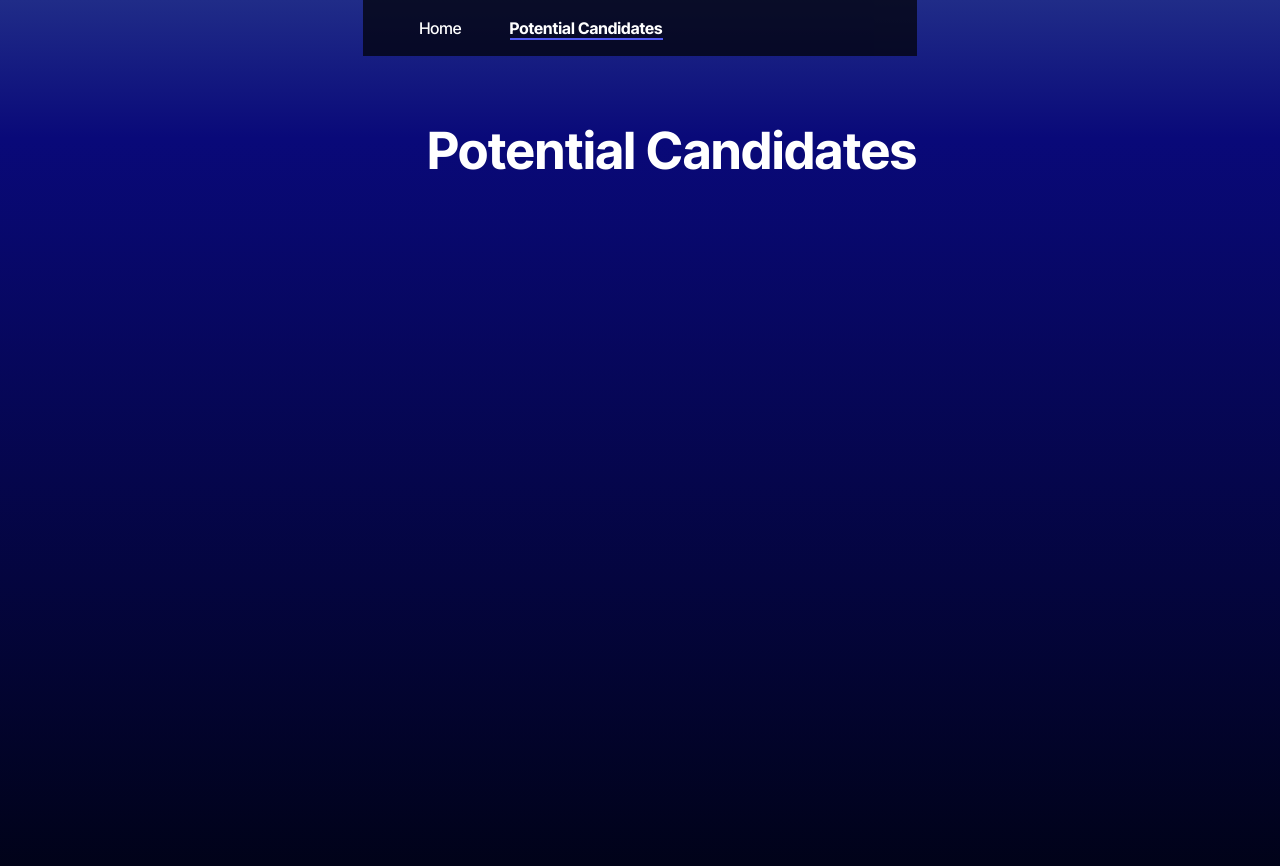
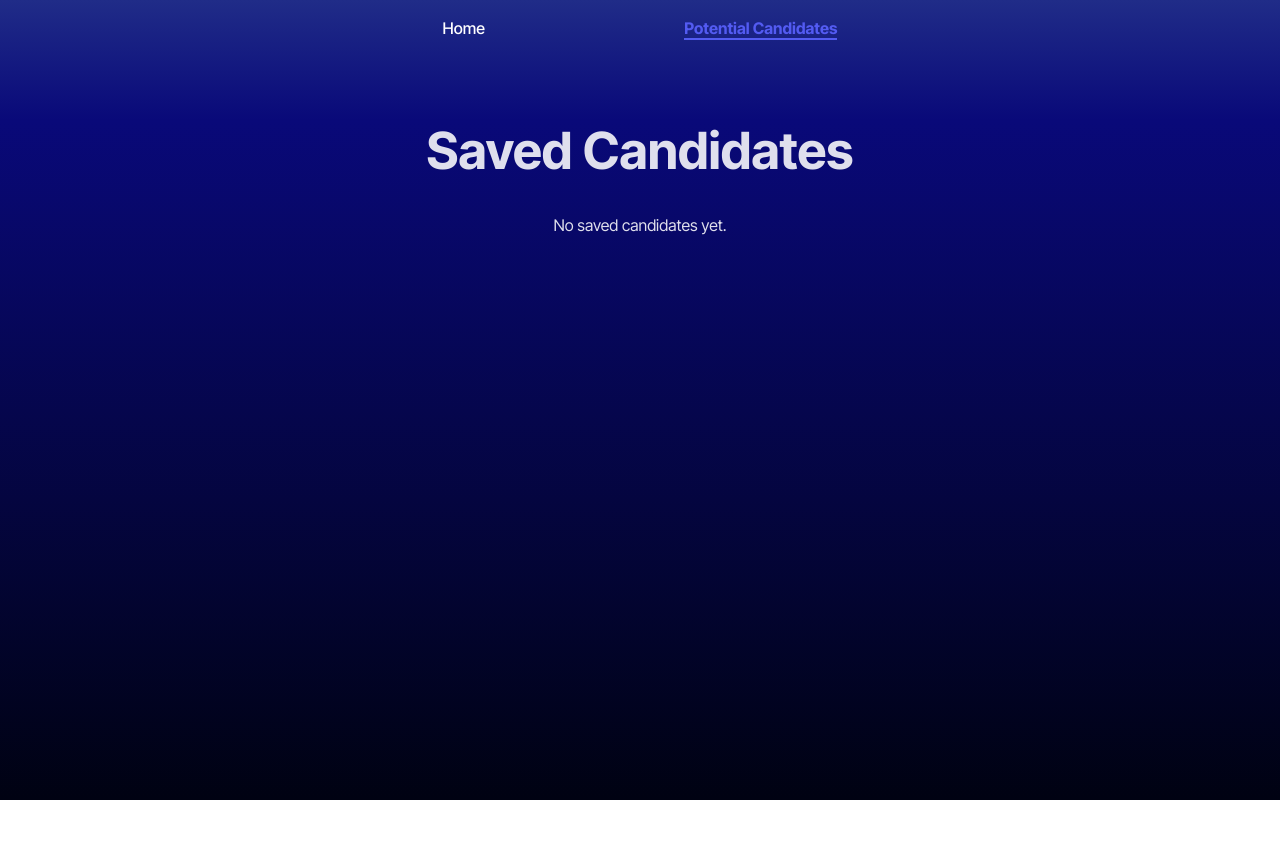
Before and after one commit to BlakeTorrey/sample-user-list, a React (Vite) app: page /SavedCandidates in a window 1280 px wide. Shown: the top 866 px of the page. After the commit the page ends 800 px from the top, so only its background shows below. Built offline with nearby package versions, Linux system fonts and the light colour scheme.

Commit message:
Getting ready for deployment, small fixes

```diff
--- a/src/App.tsx
+++ b/src/App.tsx
@@ -1,15 +1,34 @@
-import { Outlet } from 'react-router-dom';
+import { BrowserRouter as Router, Routes, Route } from 'react-router-dom';
+import {useState } from "react";
 import Nav from './components/Nav';
+import CandidateSearch from './pages/CandidateSearch';
+import { Candidate } from './interfaces/Candidate.interface';
+import SavedCandidates from './pages/SavedCandidates';
+import ErrorPage from './pages/ErrorPage';
+
+
+
 
 function App() {
+  const [savedCandidates, setSavedCandidates] = useState<Candidate[]>([]);
+
+  const handleSaveCandidate = (candidate: Candidate) => {
+    setSavedCandidates((prev) => [...prev, candidate]);
+  };
+
+
   return (
-    <>
+    <Router>
       <Nav />
       <main>
-        <Outlet />
+        <Routes>
+          <Route path="/" element={<CandidateSearch onSaveCandidate={handleSaveCandidate} />} />
+          <Route path="/SavedCandidates" element={<SavedCandidates savedCandidates={savedCandidates} />} />
+          <Route path="*" element={<ErrorPage />} />
+        </Routes>
       </main>
-    </>
-  );
-}
+    </Router>
+  )
+};
 
 export default App;
--- a/src/api/API.tsx
+++ b/src/api/API.tsx
@@ -2,6 +2,7 @@
 
 const searchGithub = async () => {
   try {
+    console.log(import.meta.env);
     const start = Math.floor(Math.random() * 100000000) + 1;
     // console.log(import.meta.env);
     const response = await fetch(
--- a/src/components/Nav.tsx
+++ b/src/components/Nav.tsx
@@ -1,4 +1,3 @@
-import React from "react";
 import { NavLink } from "react-router-dom";
 
 const NavBar = () => {
--- a/src/index.css
+++ b/src/index.css
@@ -47,7 +47,6 @@ body {
   justify-content: space-between;
   align-items: center;
   padding: 1em 2em;
-  background-color: rgba(0, 0, 0, 0.7);
   position: sticky;
   top: 0;
   z-index: 10;
@@ -136,47 +135,3 @@ button:focus-visible {
     background-color: #f9f9f9;
   }
 }
-
-main {
-  color: #fff;
-  width: 100%;
-  min-height: 100vh;
-  display: flex;
-  flex-direction: column;
-  align-items: center;
-}
-
-tr {
-  border-radius: 10px;
-  background-color: #000;
-  color: white;
-}
-
-tbody tr:nth-child(odd) {
-  background-color: #333333;
-}
-
-.nav {
-  display: flex;
-  justify-content: flex-start;
-  padding: 1em 2em;
-}
-
-.nav-item {
-  padding: 0 0.5rem;
-  list-style: none;
-}
-
-.nav-link {
-  color: #fff;
-  text-decoration: none;
-}
-
-.active {
-  font-weight: 700;
-}
-
-.table {
-  width: 80vw;
-  table-layout: fixed;
-}
--- a/src/main.tsx
+++ b/src/main.tsx
@@ -1,31 +1,14 @@
+import React from "react";
 import ReactDOM from 'react-dom/client';
-import { createBrowserRouter, RouterProvider } from 'react-router-dom';
 import './index.css';
 
 import App from './App.tsx';
-import CandidateSearch from './pages/CandidateSearch.tsx';
-import SavedCandidates from './pages/SavedCandidates.tsx';
-import ErrorPage from './pages/ErrorPage.tsx';
 
-const router = createBrowserRouter([
-  {
-    path: '/',
-    element: <App />,
-    errorElement: <ErrorPage />,
-    children: [
-      {
-        index: true,
-        element: <CandidateSearch />,
-      },
-      {
-        path: '/SavedCandidates',
-        element: <SavedCandidates />,
-      },
-    ],
-  },
-]);
 
-const rootElement = document.getElementById('root');
-if (rootElement) {
-  ReactDOM.createRoot(rootElement).render(<RouterProvider router={router} />);
-}
+const rootElement = ReactDOM.createRoot(document.getElementById("root") as HTMLElement);
+
+rootElement.render(
+  <React.StrictMode>
+      <App />
+  </React.StrictMode>
+)
--- a/src/pages/SavedCandidates.tsx
+++ b/src/pages/SavedCandidates.tsx
@@ -1,8 +1,55 @@
-const SavedCandidates = () => {
+import React from "react";
+import { Candidate } from "../interfaces/Candidate.interface";
+
+interface SavedCandidatesProps {
+  savedCandidates: Candidate[];
+}
+
+const SavedCandidates: React.FC<SavedCandidatesProps> = ({ savedCandidates }) => {
   return (
-    <>
-      <h1>Potential Candidates</h1>
-    </>
+    <div>
+      <h1>Saved Candidates</h1>
+      {savedCandidates.length > 0 ? (
+        <table>
+          <thead>
+            <tr>
+              <th>Avatar</th>
+              <th>Name</th>
+              <th>Username</th>
+              <th>Location</th>
+              <th>Email</th>
+              <th>Company</th>
+              <th>GitHub Profile</th>
+            </tr>
+          </thead>
+          <tbody>
+            {savedCandidates.map((candidate, index) => (
+              <tr key={index}>
+                <td>
+                  <img
+                    src={candidate.avatar_URL}
+                    alt={candidate.login}
+                    style={{ width: "50px", borderRadius: "50%" }}
+                  />
+                </td>
+                <td>{candidate.name}</td>
+                <td>{candidate.login}</td>
+                <td>{candidate.location || "Not provided"}</td>
+                <td>{candidate.email || "Not provided"}</td>
+                <td>{candidate.company || "Not provided"}</td>
+                <td>
+                  <a href={candidate.html_url} target="_blank" rel="noopener noreferrer">
+                    View Profile
+                  </a>
+                </td>
+              </tr>
+            ))}
+          </tbody>
+        </table>
+      ) : (
+        <p>No saved candidates yet.</p>
+      )}
+    </div>
   );
 };
 
```
Also changed, not shown: 1 other file (tests, documents, lock files or other folders).
